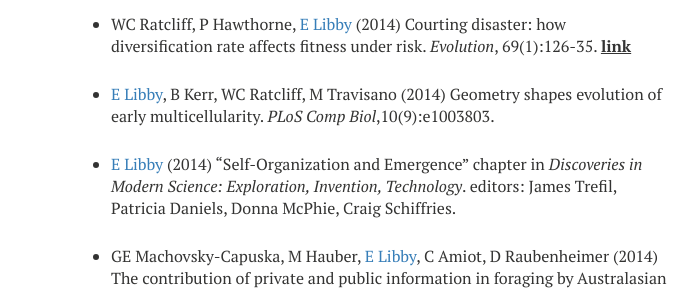
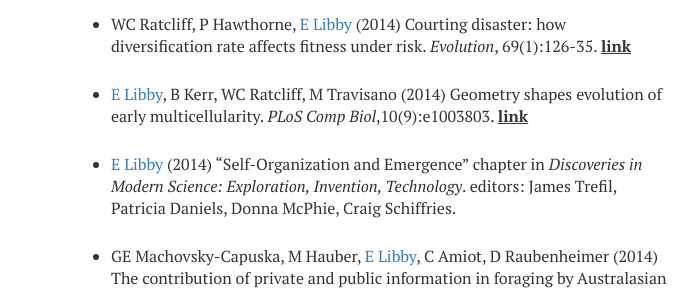
Before and after one commit to ericlibby/oldweb, a Jekyll site: the page built from p_publications/index.md, in a window 1280 px wide and 900 px high, scrolled down 2747 px. Shown: the part 155-447 px from the top of the window, without its empty margins (289-987 px from the left). Built offline with Jekyll 4.4.1, drawn with Linux system fonts in a browser that asks for light colours; nearby versions of some CDN libraries.

Commit message:
fixed geometry link

```diff
--- a/p_publications/index.md
+++ b/p_publications/index.md
@@ -84,7 +84,7 @@ Email: elibbyscience at gmail.com
 
 	* WC Ratcliff, P Hawthorne,  <span style="color:#377EB8;"> E Libby</span> (2014) Courting disaster: how diversification rate affects fitness under risk. <I> Evolution</I>, 69(1):126-35. [**link**](https://www.ncbi.nlm.nih.gov/pmc/articles/PMC4312886/)
 
-	* <span style="color:#377EB8;"> E Libby</span>, B Kerr, WC Ratcliff,  M Travisano (2014) Geometry shapes evolution of early multicellularity. <I> PLoS Comp Biol</I>,10(9):e1003803.
+	* <span style="color:#377EB8;"> E Libby</span>, B Kerr, WC Ratcliff,  M Travisano (2014) Geometry shapes evolution of early multicellularity. <I> PLoS Comp Biol</I>,10(9):e1003803. [**link**](https://journals.plos.org/ploscompbiol/article?id=10.1371/journal.pcbi.1003803)
 
 	* <span style="color:#377EB8;"> E Libby</span>  (2014) "Self-Organization and Emergence" chapter in <I> Discoveries in Modern Science: Exploration, Invention, Technology</I>. editors: James Trefil, Patricia Daniels, Donna McPhie,  Craig Schiffries.
 
```
